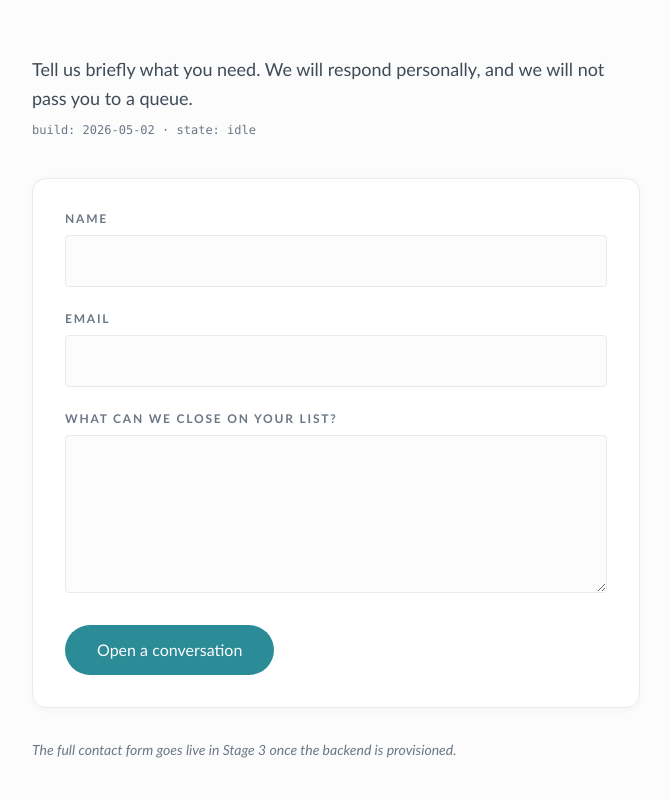
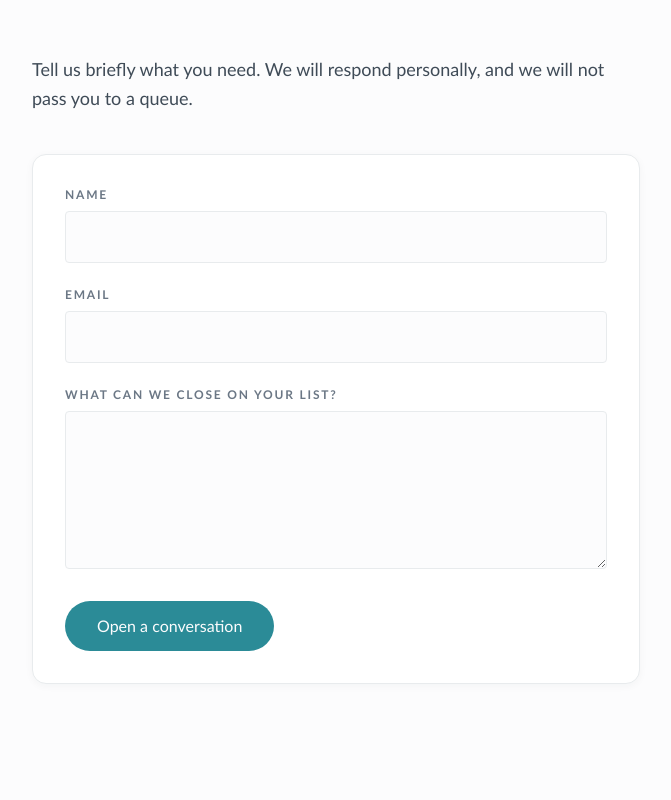
Before and after one commit to jpcengele/u-calm-concierge, a React (Vite) app: page /contact in a window 1280 px wide. Shown: the part 1220-2020 px from the top of the page, without its empty margins (304-975 px from the left). Built offline with nearby package versions, Linux system fonts and the light colour scheme; no server answers.

Commit message:
chore: remove deploy debug stamp and stale Stage 3 placeholder

```diff
--- a/src/pages/Contact.tsx
+++ b/src/pages/Contact.tsx
@@ -74,11 +74,6 @@ const Contact = () => {
 
       <section className="container py-20 max-w-2xl">
         <p className="text-lg text-foreground/85 leading-relaxed">{t("contact.intro")}</p>
-
-        {/* Deploy verification stamp — remove after staging cycle proven. */}
-        <p className="mt-2 text-xs text-muted-foreground font-mono">
-          build: 2026-05-02 · state: {state}
-        </p>
 
         {state === "success" ? (
           <div className="mt-10 rounded-lg border border-border bg-card p-8 shadow-whisper">
@@ -157,10 +152,6 @@ const Contact = () => {
             </button>
           </form>
         )}
-
-        <p className="mt-8 italic text-muted-foreground text-sm">
-          {t("contact.placeholder")}
-        </p>
       </section>
 
       <section className="bg-background">
```
